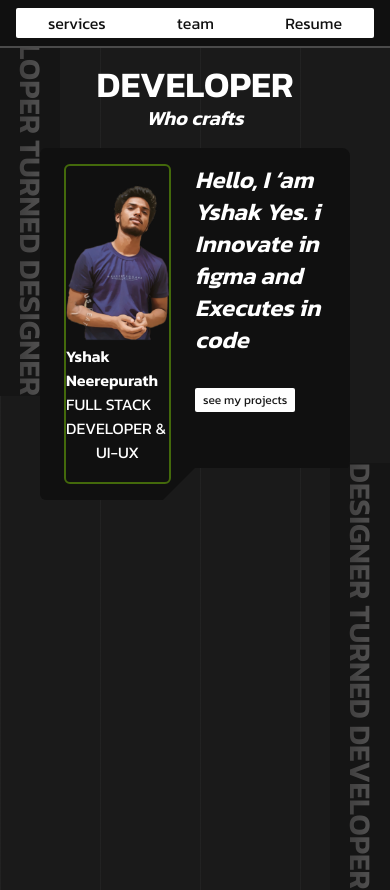
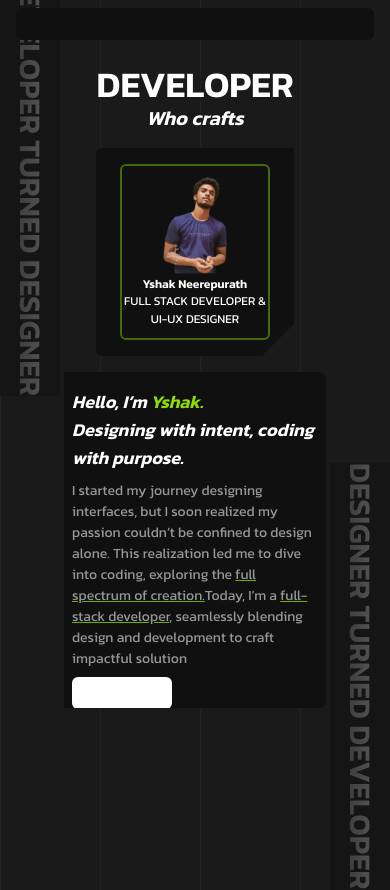
Before and after one commit to Vy-shak/Portfolio-Yshak, a Next.js app: page / in a window 390 px wide. Shown: the top 890 px of the page. Built offline with nearby package versions, Linux system fonts and the light colour scheme.

Commit message:
working on responsive hero

```diff
--- a/app/sections/Hero.tsx
+++ b/app/sections/Hero.tsx
@@ -3,7 +3,7 @@ import { BgText } from '@/components'
 import { Myprofile, Button } from '@/components'
 function Hero() {
     return (
-        <section className='w-full flexCenter '>
+        <section className='w-full flexCenter overflow-y-hidden '>
             <BgText key={1} align={'left-0'} text=' Developer turned Designer Developer turned Designer ' from={'`0'} to='-100vh' />
             <BgText key={2} align={'right-0'} text='designer turned Developer designer turned Developer designer turned Developer ' from={'0'} to='100vh' />
             <div className='w-full flex justify-center items-center flex-col mt-16'>
@@ -11,20 +11,22 @@ function Hero() {
                     <span className=' w-fit text-4xl sm:text-5xl md:text-6xl lg:text-7xl font-semibold'>DEVELOPER</span>
                     <span className=' w-fit text-xl sm:text-2xl md:text-3xl lg:text-4xl font-semibold italic'>Who crafts</span>
                 </div>
-                <div className='flex w-full px-6 sm:px-8 md:px-10 lg:px-16'>
-                    <div className='w-full z-10 h-96 py-4 '>
+                <div className='flex lg:flex-row flex-col w-full px-12  sm:px-8 md:px-10 lg:px-16'>
+                    <div className='w-full z-10 h-60 sm:h-64 lg:h-96 md:h-72 px-8 lg:px-0 sm:px-10 md:px-12 py-4 '>
                         <div style={{ clipPath: "polygon(0 0, 100% 0, 100% calc(100% - 2rem), calc(100% - 2rem) 100%, 0 100%)" }} className='w-full px-6 py-4 bg-neutral-900 flexcolCenter rounded-tl-md rounded-bl-md h-full'>
                             <Myprofile />
                         </div>
                     </div>
                     <div style={{
                         clipPath: "inset(0px 0px 12.5% 0px round 0 0 2% 0)"
-                    }} className='w-full z-10 h-96  py-4'>
-                        <div className='w-full flex space-y-8 flex-col items-start justify-start pt-4  rounded-tr-lg  h-full bg-neutral-900'>
-                            <h2 className='italic font-semibold lg:text-3xl text-2xl'>                            Hello, I ‘am Yshak
-                                Yes. i Innovate in figma and
-                                Executes in code</h2>
-                            <Button variant='primary' size='sm' text='see my projects' ></Button>
+                    }} className='w-full z-10 h-96 py-0   lg:py-4'>
+                        <div className='w-full pt-4 px-2 sm:px-2 md:px-4 lg:p-0 flex space-y-2 md:space-y-2 lg:space-y-4 flex-col items-start justify-start  lg:pt-4  rounded-tr-lg h-fit pb-4   lg:h-full bg-neutral-900'>
+                            <h2 className='italic font-semibold lg:text-2xl md:text-2xl sm:text-xl text-lg'>Hello, I’m <span className='text-greenPrimary-600'>Yshak.</span><br />
+                                Designing with intent, coding with purpose.</h2>
+                            <p className='w-fit text-neutral-300 lg:text-xs md:text-sm sm:text-xs text-[14px]  font-normal'>I started my journey designing interfaces, but I soon realized my passion couldn’t be confined to design alone.
+                                This realization led me to dive into coding, exploring the <span className='underline decoration-greenPrimary-700'>full spectrum of creation.</span>
+                                Today, I’m a  <span className='underline decoration-greenPrimary-700'>full-stack developer,</span> seamlessly blending design and development to craft impactful solution</p>
+                            <Button variant='primary' size='default' text='see my projects' ></Button>
                         </div>
                     </div>
                 </div>
--- a/components/Navbar.tsx
+++ b/components/Navbar.tsx
@@ -1,7 +1,7 @@
 import React from 'react'
 
 const Navmenu = [{
-    id: 'services',
+    id: 'projects',
     text: 'Projects'
 }, {
     id: 'team',
@@ -9,14 +9,25 @@ const Navmenu = [{
 }, {
     id: 'Resume',
     text: 'Resume'
-}]
+}, {
+    id: 'Journey',
+    text: 'Journey'
+}, {
+    id: 'Social',
+    text: 'Social'
+},
+{
+    id: 'Tech-stack',
+    text: 'Tech-stack'
+},
+]
 
 function Navbar() {
     return (
-        <section className='fixed px-4 py-2 z-50 items-center justify-center border-neutral-500 border-b-2 top-0 w-full h-12 bg-neutral-900'>
-            <div className='flex justify-between items-center px-8  w-full h-full bg-white rounded-sm'>
+        <section className='fixed px-4 py-2 z-50 items-center justify-center  top-0 w-full h-12 '>
+            <div className='flex justify-between items-center px-8 w-full h-full bg-neutral-900 rounded-md'>
                 {Navmenu.map((item) => (
-                    <span key={item.id} className='text-neutral-900 hover:p-1 hover:bg-neutral-700 hover:text-white w-fit'>{item.id}</span>
+                    <span key={item.id} className='text-white hidden md:visible whitespace-nowrap border-2 border-transparent transition-colors duration-100 hover:border-greenPrimary-400  hover:bg-neutral-600 text-xs px-3 py-1 rounded-md  w-fit'>{item.text}</span>
                 ))}
             </div>
         </section>
--- a/components/Profile.tsx
+++ b/components/Profile.tsx
@@ -6,10 +6,10 @@ import Myprofile from "../public/Images/Profile.png"
 function Profile() {
     return (
         <div className='w-full h-full flexcolCenter border-2 border-greenPrimary-900 rounded-md'>
-            <Image className='w-36' alt='yshak' src={Myprofile} />
-            <span className='font-semibold font-sm text-white'>Yshak Neerepurath</span>
-            <span className='font-regular font-xs text-white uppercase'>Full stack developer &</span>
-            <span className='font-regular font-xs text-white uppercase'>UI-UX</span>
+            <Image className='w-16 md:w-24 lg:w-36' alt='yshak' src={Myprofile} />
+            <span className='font-semibold text-xs sm:text-xs md:text-sm  lg:text-md text-white whitespace-nowrap'>Yshak Neerepurath</span>
+            <span className='font-regular text-[12px] sm:text-[12px] md:text-[14px] lg:text-xs whitespace-nowrap text-white  uppercase'>Full stack developer &</span>
+            <span className='font-regular text-[12px] sm:text-[12px] md:text-[14px]  lg:text-xs text-white whitespace-nowrap uppercase'>UI-UX Designer</span>
         </div>
     )
 }
--- /dev/null
+++ b/components/ProjectCard.tsx
@@ -0,0 +1,27 @@
+import React from 'react'
+import Image from 'next/image'
+import Button from './UI/Button'
+
+interface projectcard {
+    projectCover: any,
+    projectName: string,
+    about: string,
+    liveLink: string,
+    github: string
+}
+
+function ProjectCard({ projectCover, projectName, about, liveLink, github }: projectcard) {
+    return (
+        <div className='w-full flexcolCenter bg-neutral-900 border-2 border-greenPrimary-800 rounded-md'>
+            <span className='w-fit h-fit leading-tight italic'>{projectName}</span>
+            <Image alt='cover image' src={projectCover} />
+            <p>{about}</p>
+            <div>
+                <Button variant='primary' text='livelink' size='sm' />
+                <Button variant='secondary' text='github' size='sm' />
+            </div>
+        </div>
+    )
+}
+
+export default ProjectCard
--- a/components/UI/Button.tsx
+++ b/components/UI/Button.tsx
@@ -1,7 +1,7 @@
 
 interface buttonProps {
     variant: 'primary' | 'secondary' | 'tertiary';
-    size: 'sm' | 'md' | 'lg' | 'full';
+    size: 'default' | 'sm' | 'md' | 'lg' | 'full';
     defaultCss?: string,
     text: string;
     startIcon?: any;
@@ -12,15 +12,11 @@ interface buttonProps {
 
 const constants = {
     variant: {
-        primary: 'bg-white  font-normal text-neutral-700 hover:bg-Bgreen-900',
-        secondary: 'border-2 border-Breen-700  text-white opacity-80 font-Montserrat',
-        tertiary: 'bg-gray-50 w-fit focus:outline-0 outline outline-blue-100 outline-1 text-gray-900 text-sm '
+        primary: 'bg-white hover:bg-greenPrimary-900  bg-greenPrimary-700  font-normal text-white ',
+        secondary: 'border-2 rounded-md border-greenPrimary-600  text-white font-normal',
     },
     size: {
-        sm: 'px-2 py-1 text-sm w-fit rounded-sm ',
-        md: 'px-6  py-2 text-base w-fit rounded-sm',
-        lg: 'px-6 py-3 text-lg w-fit',
-        full: 'text-sm w-full h-10'
+        default: 'xl:px-4 py-2 px-2  xl:py-2 text-sm  w-fit rounded-md ',
     },
 }
 
--- a/package.json
+++ b/package.json
@@ -9,7 +9,6 @@
     "lint": "next lint"
   },
   "dependencies": {
-    "@next/font": "^14.2.15",
     "lucide-react": "^0.469.0",
     "motion": "^11.15.0",
     "next": "15.1.3",
```
Also changed, not shown: 1 other file (tests, documents, lock files or other folders).
